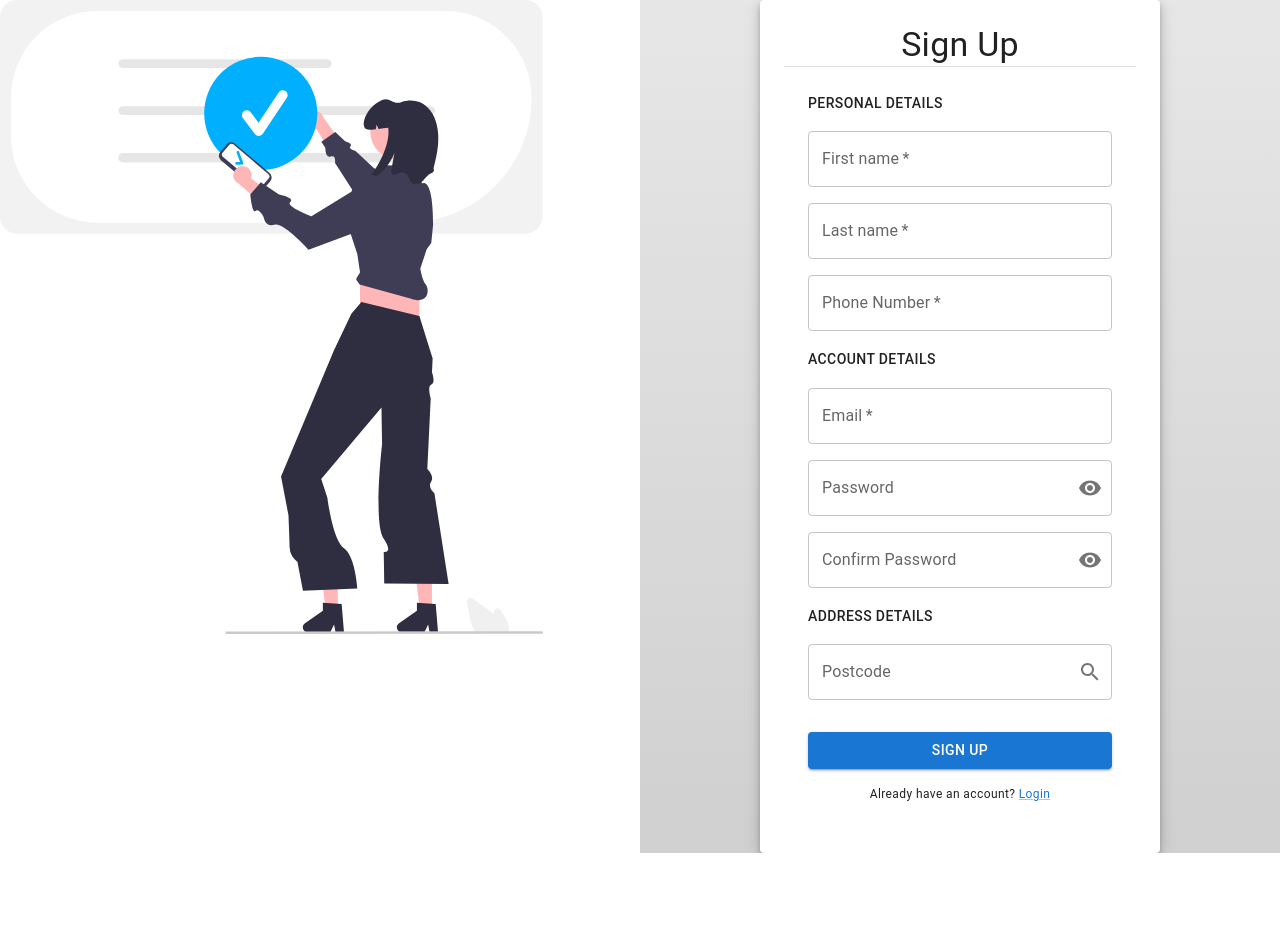
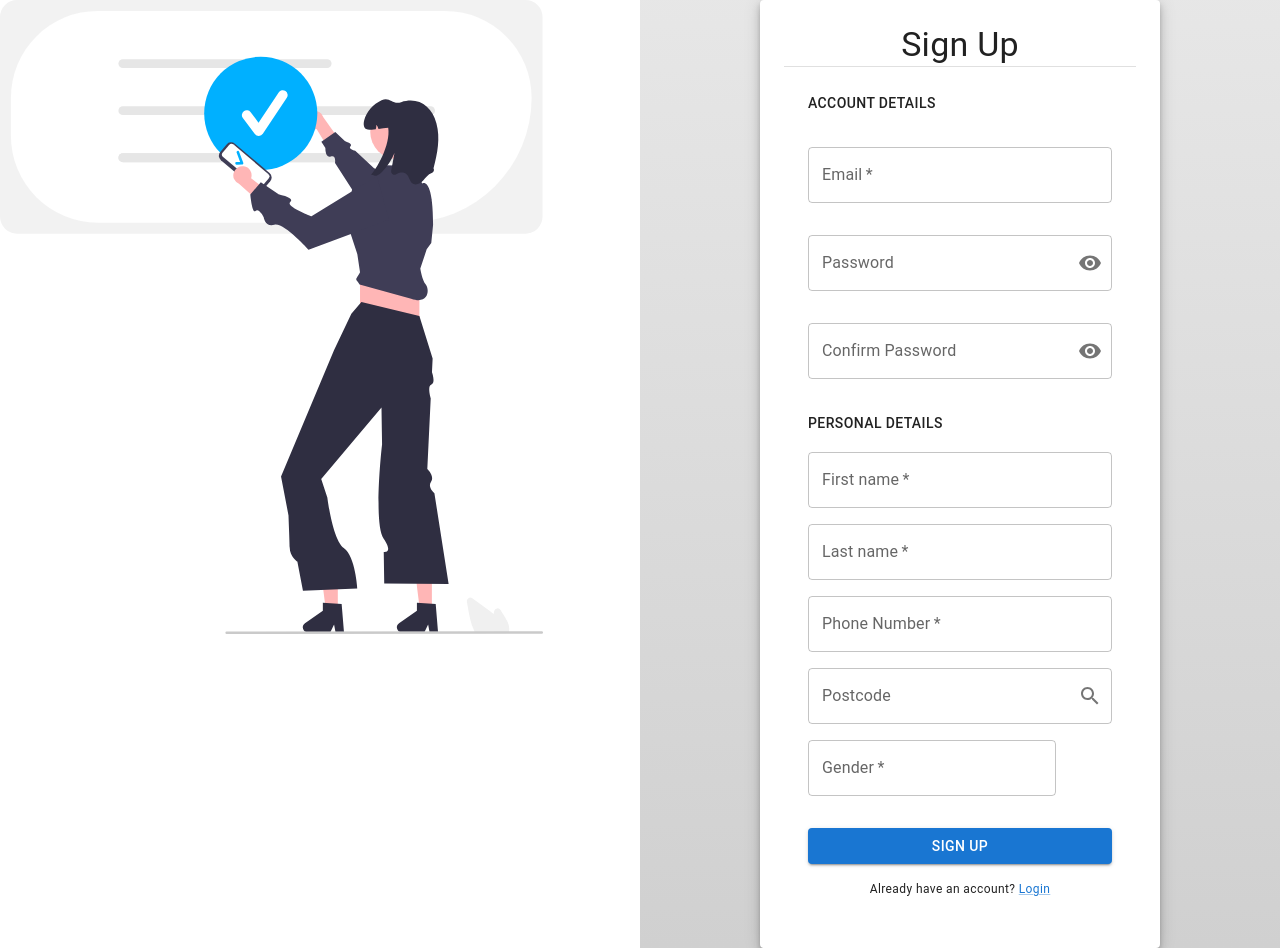
Before and after one commit to C-Sim/we-care-react, a React (Create React App) app: page /sign-up in a window 1280 px wide. Before the commit the page ends 853 px from the top, so only its background shows below. Built offline with nearby package versions, Linux system fonts and the light colour scheme.

Commit message:
create menu for gender

```diff
--- a/src/components/organisms/SignUpForm.js
+++ b/src/components/organisms/SignUpForm.js
@@ -28,12 +28,24 @@ import ListItemButton from "@mui/material/ListItemButton";
 import ListItemText from "@mui/material/ListItemText";
 import Button from "@mui/material/Button";
 import SearchIcon from "@mui/icons-material/Search";
+import Menu from "@mui/material/Menu";
+import MenuItem from "@mui/material/MenuItem";
 
 import { SIGNUP } from "../../graphql/mutations";
 import { ADDRESS_LOOKUP } from "../../graphql/queries";
 
 export const SignUpForm = ({ isMobile }) => {
   const [signup, { data, loading, error }] = useMutation(SIGNUP);
+
+  const [anchorEl, setAnchorEl] = useState(null);
+  const openMenu = Boolean(anchorEl);
+  const handleClickMenu = (event) => {
+    setAnchorEl(event.currentTarget);
+  };
+  const handleCloseMenu = () => {
+    setAnchorEl(null);
+  };
+
   const [
     addressLookup,
     {
@@ -174,47 +186,6 @@ export const SignUpForm = ({ isMobile }) => {
         spacing={4}
         onSubmit={handleSubmit(onSubmit)}
       >
-        <Stack spacing={2}>
-          <Typography component="h2" variant="button" align="left">
-            Personal Details
-          </Typography>
-
-          <TextField
-            required
-            error={!!errors.firstName}
-            label="First name"
-            variant="outlined"
-            helperText={
-              !!errors.firstName ? "Please enter your first name." : ""
-            }
-            {...register("firstName", {
-              required: true,
-            })}
-          />
-          <TextField
-            required
-            error={!!errors.lastName}
-            label="Last name"
-            variant="outlined"
-            helperText={!!errors.lastName ? "Please enter your last name." : ""}
-            {...register("lastName", {
-              required: true,
-            })}
-          />
-          <TextField
-            required
-            error={!!errors.phoneNumber}
-            label="Phone Number"
-            variant="outlined"
-            helperText={
-              !!errors.phoneNumber ? "Please enter your phone number." : ""
-            }
-            {...register("phoneNumber", {
-              required: true,
-            })}
-          />
-          {/* <Stack spacing={2}> */}
-
         <Typography component="h2" variant="button" align="left">
           Account Details
         </Typography>
@@ -294,9 +265,47 @@ export const SignUpForm = ({ isMobile }) => {
             </FormHelperText>
           )}
         </FormControl>
+        <Stack spacing={2}>
           <Typography component="h2" variant="button" align="left">
-            Address Details
+            Personal Details
           </Typography>
+
+          <TextField
+            required
+            error={!!errors.firstName}
+            label="First name"
+            variant="outlined"
+            helperText={
+              !!errors.firstName ? "Please enter your first name." : ""
+            }
+            {...register("firstName", {
+              required: true,
+            })}
+          />
+          <TextField
+            required
+            error={!!errors.lastName}
+            label="Last name"
+            variant="outlined"
+            helperText={!!errors.lastName ? "Please enter your last name." : ""}
+            {...register("lastName", {
+              required: true,
+            })}
+          />
+          <TextField
+            required
+            error={!!errors.phoneNumber}
+            label="Phone Number"
+            variant="outlined"
+            helperText={
+              !!errors.phoneNumber ? "Please enter your phone number." : ""
+            }
+            {...register("phoneNumber", {
+              required: true,
+            })}
+          />
+          {/* <Stack spacing={2}> */}
+
           <FormControl sx={{ m: 1 }} variant="outlined">
             <InputLabel htmlFor="outlined-adornment-password">
               Postcode
@@ -334,6 +343,30 @@ export const SignUpForm = ({ isMobile }) => {
               {selectedAddress}
             </Typography>
           )}
+          <div>
+            <TextField
+              required
+              error={!!errors.lastName}
+              label="Gender"
+              variant="outlined"
+              aria-controls={open ? "basic-menu" : undefined}
+              aria-haspopup="true"
+              aria-expanded={open ? "true" : undefined}
+              onClick={handleClickMenu}
+            />{" "}
+            <Menu
+              id="basic-menu"
+              anchorEl={anchorEl}
+              open={openMenu}
+              onClose={handleCloseMenu}
+              MenuListProps={{
+                "aria-labelledby": "basic-button",
+              }}
+            >
+              <MenuItem onClick={handleCloseMenu}>Male</MenuItem>
+              <MenuItem onClick={handleCloseMenu}>Female</MenuItem>
+            </Menu>
+          </div>
         </Stack>
         <Stack spacing={2}>
           <LoadingButton variant="contained" type="submit" loading={loading}>
```
Lines whose indentation alone changed are shown as unchanged.
